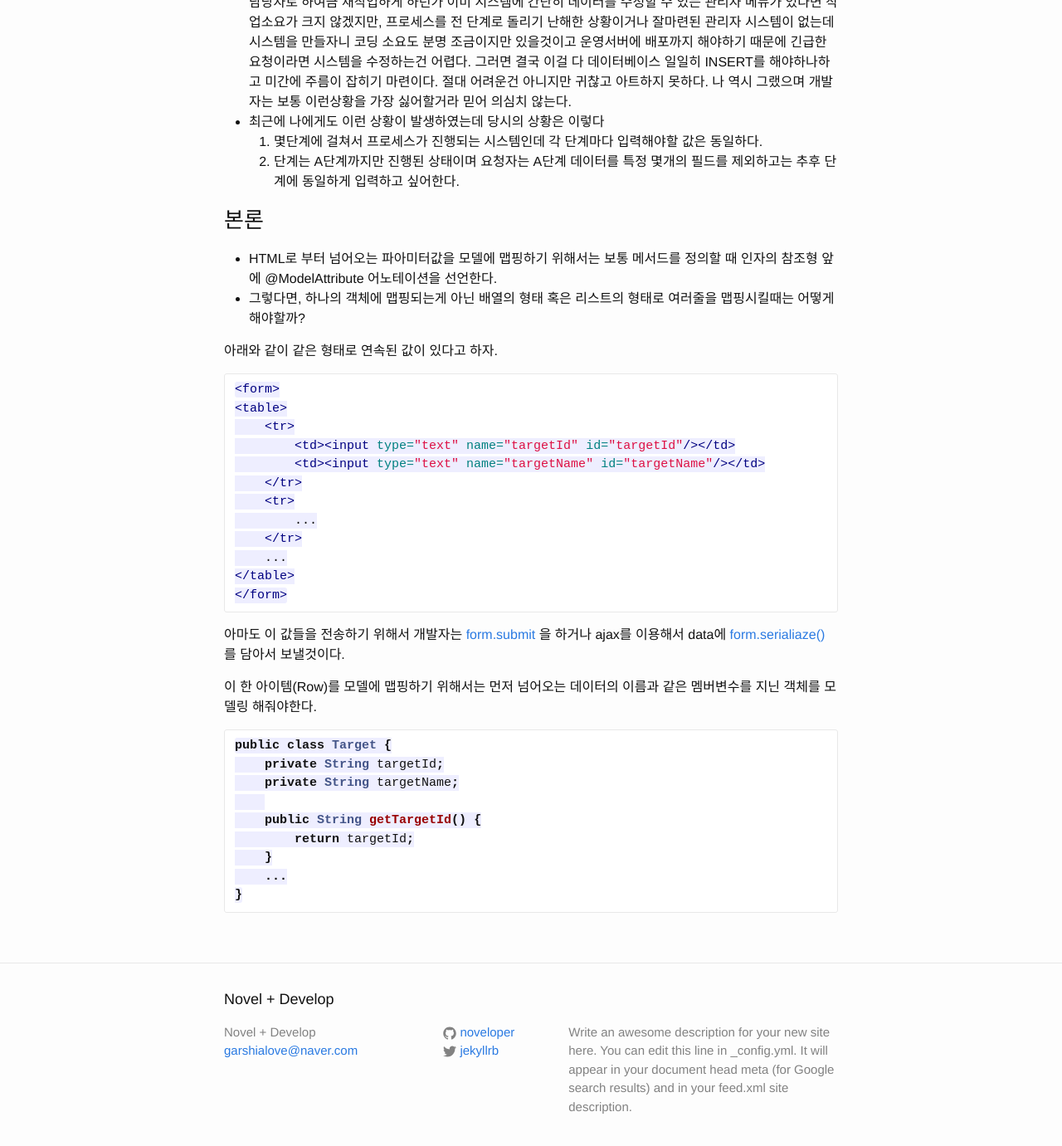
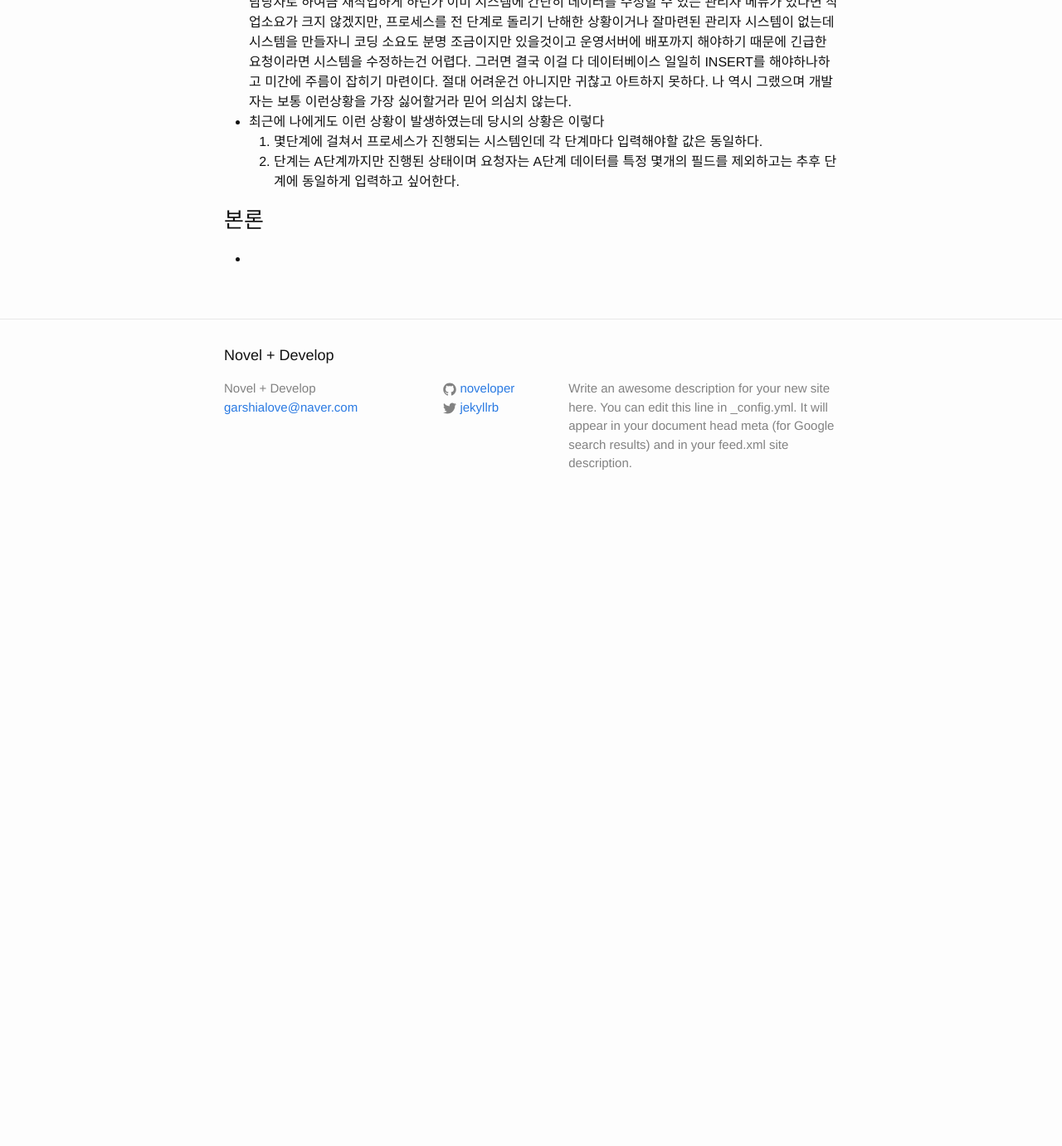
Before and after one commit to sungbine/blog, a Jekyll site: the page built from _posts/2015-02-26-how-to-insert-multi-row-by-one-try.markdown, in a window 1280 px wide and 1400 px high, scrolled down 311 px. Shown: the top 1381 px of the window at 83% size. Built offline with Jekyll 4.4.1, drawn with Linux system fonts in a browser that asks for light colours; Markdown is read by kramdown in place of the engine named in the settings; after the commit the page ends 941 px from its top, so only the background shows below that.

Commit message:
Update 2015-02-26-how-to-insert-multi-row-by-one-try.markdown

````diff
--- a/_posts/2015-02-26-how-to-insert-multi-row-by-one-try.markdown
+++ b/_posts/2015-02-26-how-to-insert-multi-row-by-one-try.markdown
@@ -12,40 +12,4 @@ categories: Database
 
 
 <h3>본론</h3>
-- HTML로 부터 넘어오는 파아미터값을 모델에 맵핑하기 위해서는 보통 메서드를 정의할 때 인자의 참조형 앞에 @ModelAttribute 어노테이션을 선언한다.
-- 그렇다면, 하나의 객체에 맵핑되는게 아닌 배열의 형태 혹은 리스트의 형태로 여러줄을 맵핑시킬때는 어떻게 해야할까?
-
-아래와 같이 같은 형태로 연속된 값이 있다고 하자.
-
-```html
-<form>
-<table>
-    <tr>
-        <td><input type="text" name="targetId" id="targetId"/></td>
-        <td><input type="text" name="targetName" id="targetName"/></td>
-    </tr>
-    <tr>
-        ...
-    </tr>
-    ...
-</table>
-</form>
-```
-
-아마도 이 값들을 전송하기 위해서 개발자는 [form.submit](http://api.jquery.com/submit/) 을 하거나 ajax를 이용해서
-data에 [form.serialiaze()](http://api.jquery.com/serialize/) 를 담아서 보낼것이다.
-
-이 한 아이템(Row)를 모델에 맵핑하기 위해서는 먼저 넘어오는 데이터의 이름과 같은 멤버변수를 지닌
-객체를 모델링 해줘야한다.
-
-```java
-public class Target {
-    private String targetId;
-    private String targetName;
-
-    public String getTargetId() {
-        return targetId;
-    }
-    ...
-}
-```
+-
````
